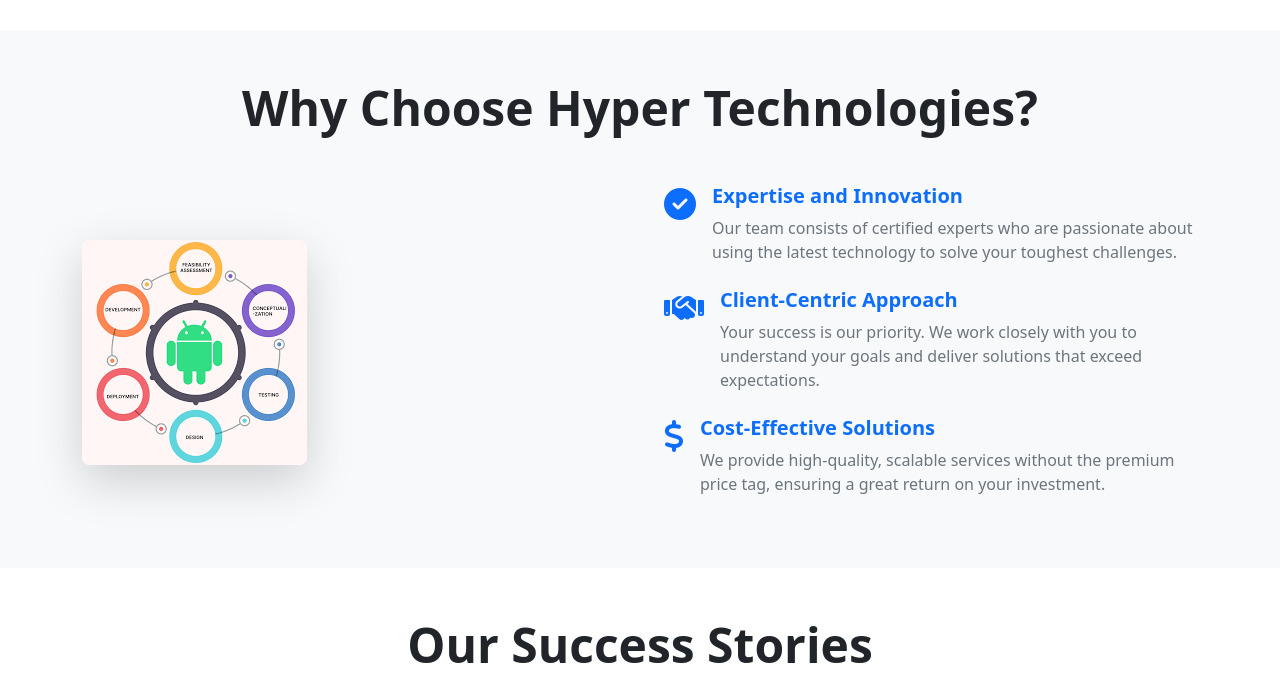
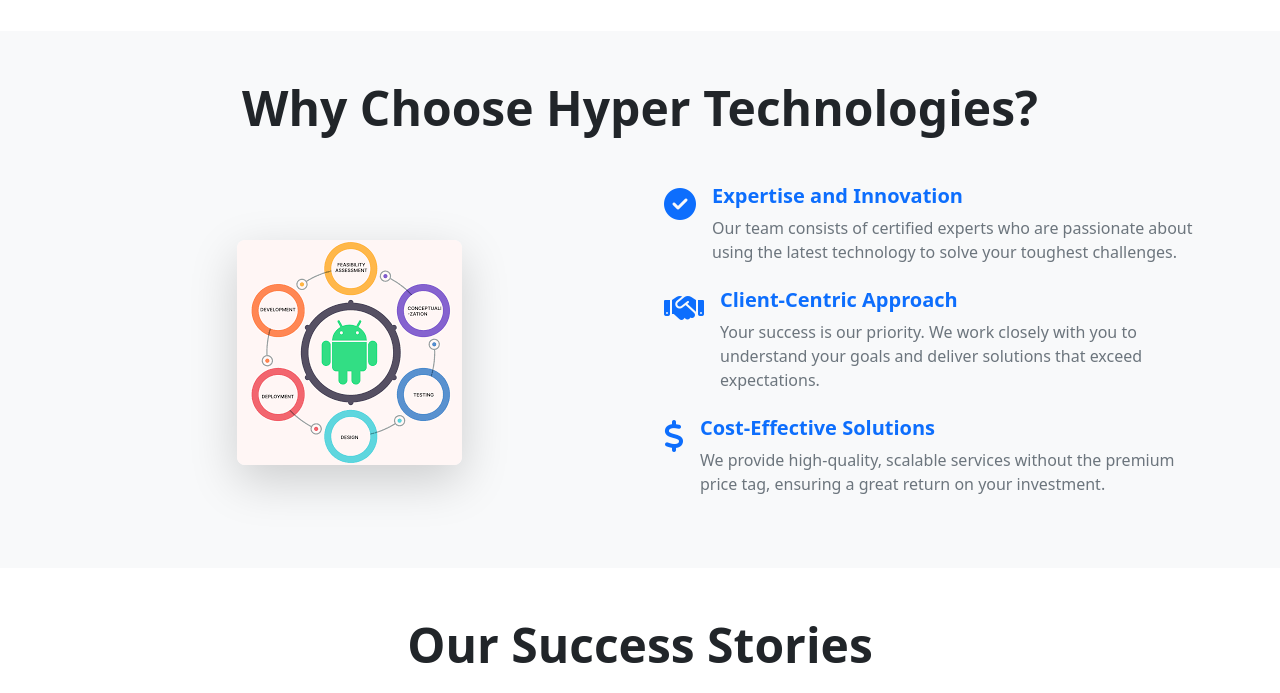
Before and after one commit to kanadouglas123/hypertechnologies_flask, a Flask app: page / in a window 1280 px wide. Shown: the part 1465-2158 px from the top of the page. Run offline with Flask 3, Linux system fonts and the light colour scheme.

Commit message:
Update home.html

```diff
--- a/templates/home.html
+++ b/templates/home.html
@@ -73,9 +73,9 @@
         <div class="container">
             <h2 class="text-center mb-5 fw-bold display-5">Why Choose Hyper Technologies?</h2>
             <div class="row align-items-center g-5">
-                <div class="col-md-6 animate__animated animate__fadeInLeft">
-                    <img src="{{ url_for('static', filename='images/app.png') }}" alt="Why Choose Us" class="img-fluid rounded-3 shadow-lg">
-                </div>
+               <div class="col-md-6 animate__animated animate__fadeInLeft d-flex justify-content-center">
+    <img src="{{ url_for('static', filename='images/app.png') }}" alt="Why Choose Us" class="img-fluid rounded-3 shadow-lg">
+</div>
                 <div class="col-md-6 animate__animated animate__fadeInRight">
                     <ul class="list-unstyled">
                         <li class="d-flex align-items-start mb-4">
```
